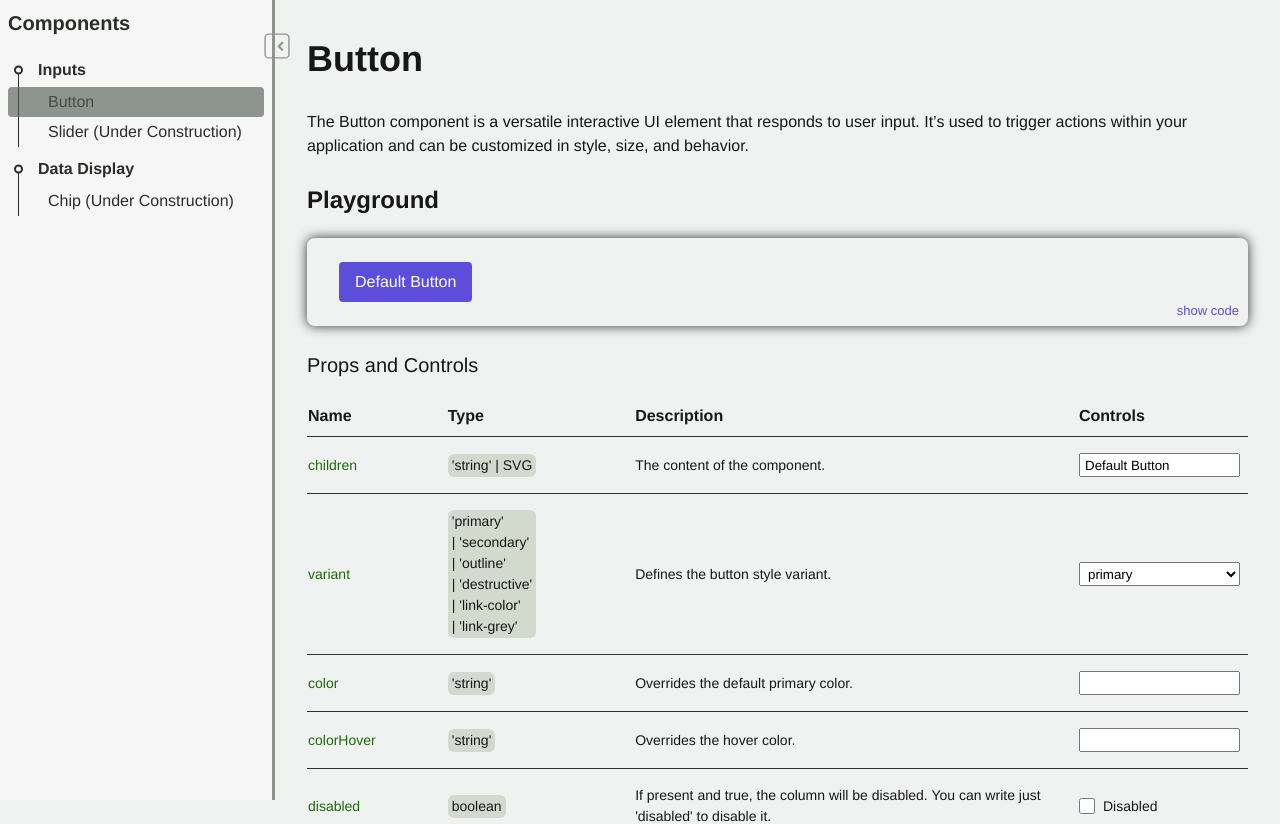
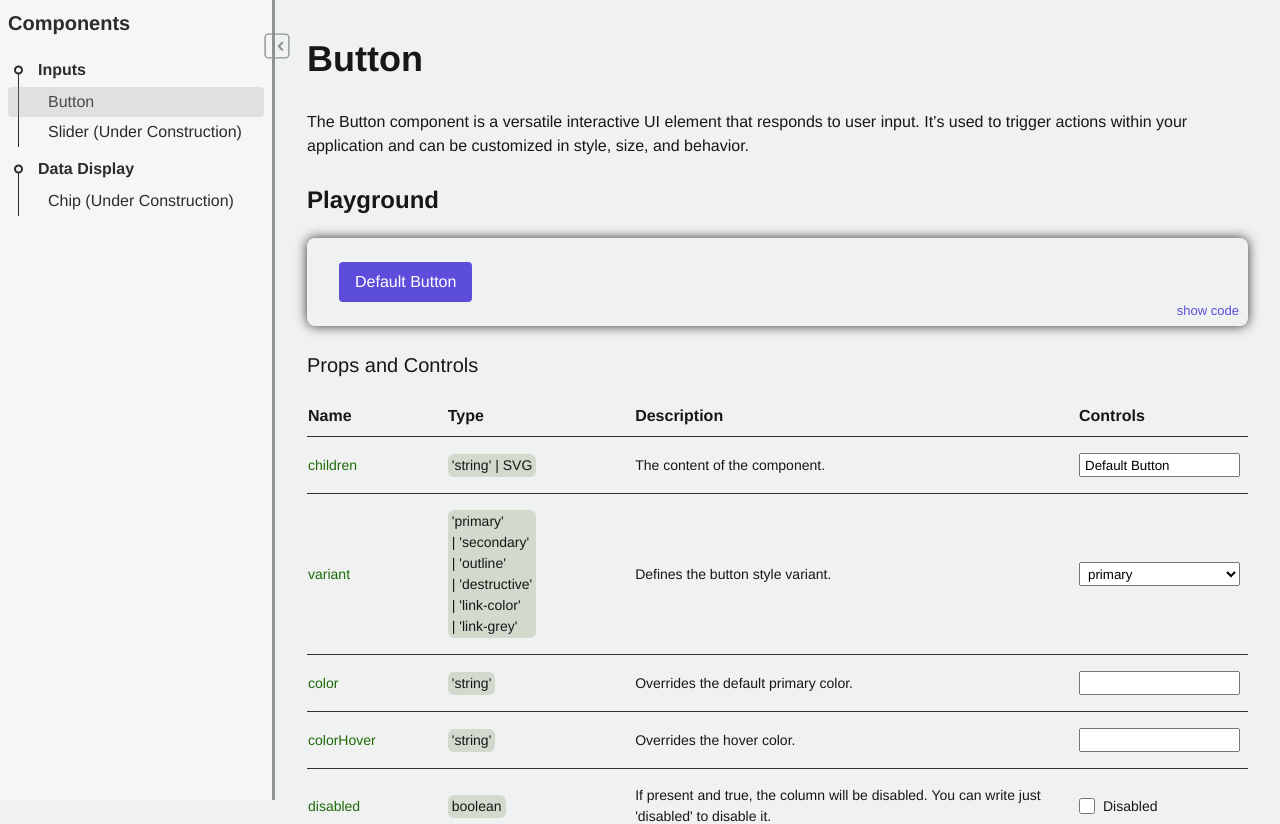
Before and after one commit to jalbe0076/component_kit, a Next.js app: page /button in a window 1280 px wide. Shown: the top 824 px of the page. Built offline with nearby package versions, Linux system fonts and the light colour scheme.

Commit message:
Adjust active background colour

```diff
--- a/src/app/sidebar.module.scss
+++ b/src/app/sidebar.module.scss
@@ -3,12 +3,14 @@
   --main-accent-color: #2a2e28;
   --sidebar-border-color: #8e958e;
   --sidebar-border-color-hover: #616461;
+  --secondary-border-color: #dfe0df;
   --main-color-hover: #d1d1d1;
   --main-accent-active-color: #484c46;
 
   @media (prefers-color-scheme: dark) {
     --main-bg-color: #343b32;
     --main-accent-color: #f6f6f6;
+    --secondary-border-color: #2a2e28;
     --main-color-hover: #222520;
     --main-accent-active-color: #d6d6d6;
   }
@@ -87,12 +89,12 @@
   &:hover {
     transform: scale(1.05);
     rect {
-        stroke: var(--sidebar-border-color-hover);
-      }
+      stroke: var(--sidebar-border-color-hover);
+    }
 
-      path {
-        fill: var(--sidebar-border-color-hover);
-      }
+    path {
+      fill: var(--sidebar-border-color-hover);
+    }
   }
 
   &.open:hover {
@@ -177,7 +179,7 @@
   }
 
   &:hover {
-    background-color: var(--sidebar-border-color);
+    background-color: var(--secondary-border-color);
     color: var(--main-accent-active-color);
 
     &::before {
@@ -186,7 +188,7 @@
   }
 
   &.active {
-    background-color: var(--sidebar-border-color);
+    background-color: var(--secondary-border-color);
     color: var(--main-accent-active-color);
 
     &::before {
```
